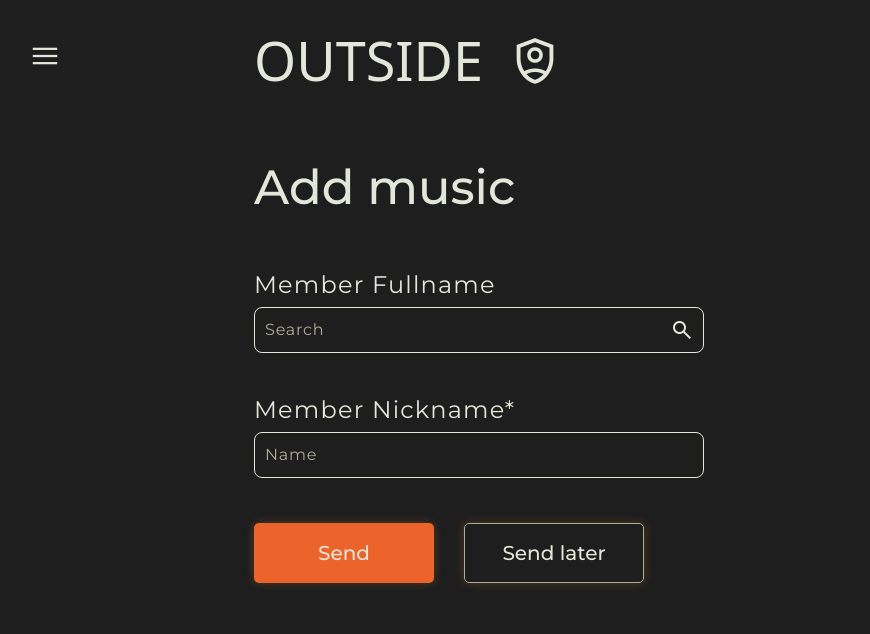
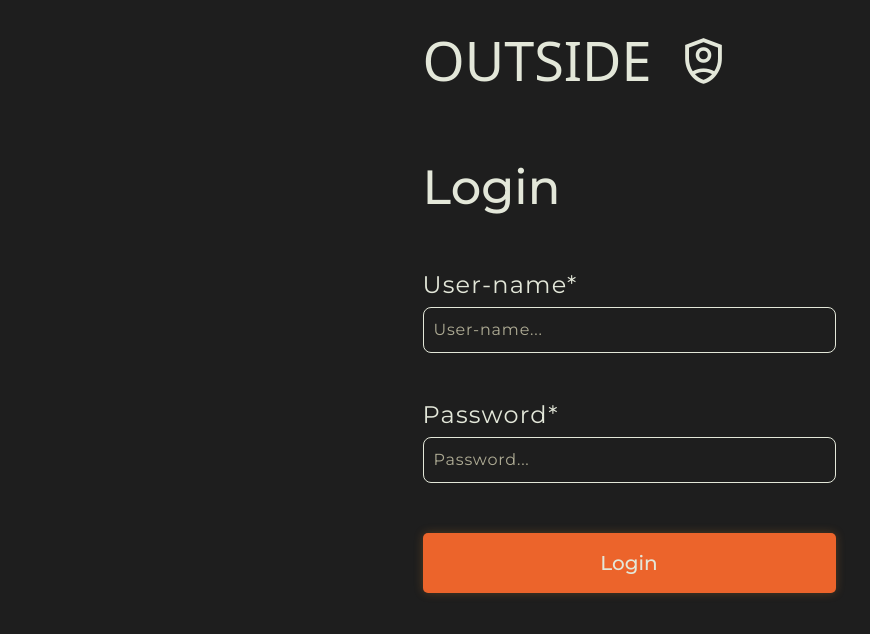
Before and after one commit to outsideOfficialy/adminPanel, a Next.js app: page / in a window 1280 px wide. Shown: the top 634 px of the page, without its empty margins (11-881 px from the left). Built offline with nearby package versions, Linux system fonts and the light colour scheme; a web font is replaced by a local one.

Commit message:
created functional pages with login panel

```diff
--- /dev/null
+++ b/app/add-merch/page.tsx
@@ -0,0 +1,10 @@
+"use client"
+
+import PageLayout from "@/components/PageLayout";
+
+export default function Home() {
+  return (
+    <PageLayout title="Merch">
+    </PageLayout>
+  );
+}
--- /dev/null
+++ b/app/add-music/page.tsx
@@ -0,0 +1,13 @@
+"use client"
+
+import PageLayout from "@/components/PageLayout";
+import { InputTypeText, SearchInput } from "@/components/Inputs";
+
+export default function Home() {
+  return (
+    <PageLayout title="Add music">
+      <SearchInput onSearch={() => { }} placeholder="Search" label="Music id" name="search" />
+      <InputTypeText placeholder="Name" label="Realease name*" name="nickname" />
+    </PageLayout>
+  );
+}
--- a/app/layout.tsx
+++ b/app/layout.tsx
@@ -20,7 +20,7 @@ export default function RootLayout({ children }: { children: React.ReactNode })
           rel="stylesheet"
         />
       </head>
-      <body>{children}</body>
+      <body className="font-montserrat w-screen min-h-screen bg-black text-white">{children}</body>
     </html>
   );
 }
--- /dev/null
+++ b/app/member-edit/page.tsx
@@ -0,0 +1,10 @@
+"use client"
+
+import PageLayout from "@/components/PageLayout";
+
+export default function Home() {
+  return (
+    <PageLayout title="Members">
+    </PageLayout>
+  );
+}
--- a/app/page.tsx
+++ b/app/page.tsx
@@ -1,14 +1,17 @@
 "use client"
 
-import PageLayout from "@/components/PageLayout";
-import { InputTypeText, SearchInput } from "@/components/Inputs";
+import PageTemplate from "@/components/PageTemplate";
+import { ButtonPrimary } from "@/components/ButtonTemplate";
+import { InputTypeText } from "@/components/Inputs";
 import Link from "next/link";
 
 export default function Home() {
   return (
-    <PageLayout title="Add music">
-      <SearchInput onSearch={() => {}} placeholder="Search" label="Member Fullname" name="search" />
-      <InputTypeText placeholder="Name" label="Member Nickname*" name="nickname" />
-    </PageLayout>
+    <PageTemplate title="Login" className="max-w-[443px] pt-[130px]">
+      <InputTypeText label="User-name*" placeholder="User-name..." name="user-name"/>
+      <InputTypeText label="Password*" placeholder="Password..." name="password" />
+
+      <Link href={"/news"}><ButtonPrimary className="bg-main-primary-color max-w-none">Login</ButtonPrimary></Link>
+    </PageTemplate>
   );
 }
--- a/components/PageLayout/index.tsx
+++ b/components/PageLayout/index.tsx
@@ -1,5 +1,7 @@
 import FormLayout from "../FormLayout";
 import Menu from "../Menu";
+import PageTemplate from "../PageTemplate";
+
 interface PageLayoutProps {
   children?: React.ReactNode[] | React.ReactNode;
   title: string;
@@ -7,25 +9,19 @@ interface PageLayoutProps {
 
 const PageLayout: React.FC<PageLayoutProps> = ({ children, title }) => {
   return (
-    <div className="w-screen min-h-screen bg-black flex justify-end text-white font-montserrat">
+    <>
       {/* here will be menu button calling */}
-      <div className="absolute left-[40px] top-[40px]">
+      <div className="absolute left-[40px] top-[40px]" >
         <Menu list={[{ textContent: "Add music", link: "/add-music" },
         { textContent: "News", link: "/news" },
         { textContent: "Add merch", link: "/add-merch" },
         { textContent: "Add or edit member info", link: "/member-edit" }]} />
       </div>
 
-      {/* this option may change, i will edit method of centering during the adaptation */}
-      <div className="w-[calc(100%-250px)] px-[15px] min-w-[360px] pt-[20px] flex flex-col gap-[50px] z-[1]">
-        <div className="flex items-center mb-50px">
-          <p className="font-delagothic text-[54px] mr-[25px]">OUTSIDE</p>
-          <div className="material-symbols-outlined  shield-person">shield_person</div>
-        </div>
-        <h2 className="text-[48px] font-medium">{title}</h2>
+      <PageTemplate title={title}>
         <FormLayout>{children ? children : null}</FormLayout>
-      </div>
-    </div>
+      </PageTemplate>
+    </>
   );
 };
 
--- /dev/null
+++ b/components/PageTemplate/index.tsx
@@ -0,0 +1,22 @@
+import clsx from "clsx";
+
+interface PageTemplateProps {
+  children?: React.ReactNode[] | React.ReactNode;
+  title: string;
+  className?: string;
+}
+
+const PageTemplate: React.FC<PageTemplateProps> = ({ children, title, className }) => {
+  return (
+    <div className={clsx("w-full max-w-[1360px] mx-auto px-[15px] min-w-[360px] pt-[20px] flex flex-col gap-[50px] z-[1] ", className ? className : "")}>
+      <div className="flex items-center mb-50px">
+        <p className="font-delagothic text-[54px] mr-[25px]">OUTSIDE</p>
+        <div className="material-symbols-outlined  shield-person">shield_person</div>
+      </div>
+      <h2 className="text-[48px] font-medium">{title}</h2>
+      {children ? children : null}
+    </div >
+  );
+};
+
+export default PageTemplate;
```
